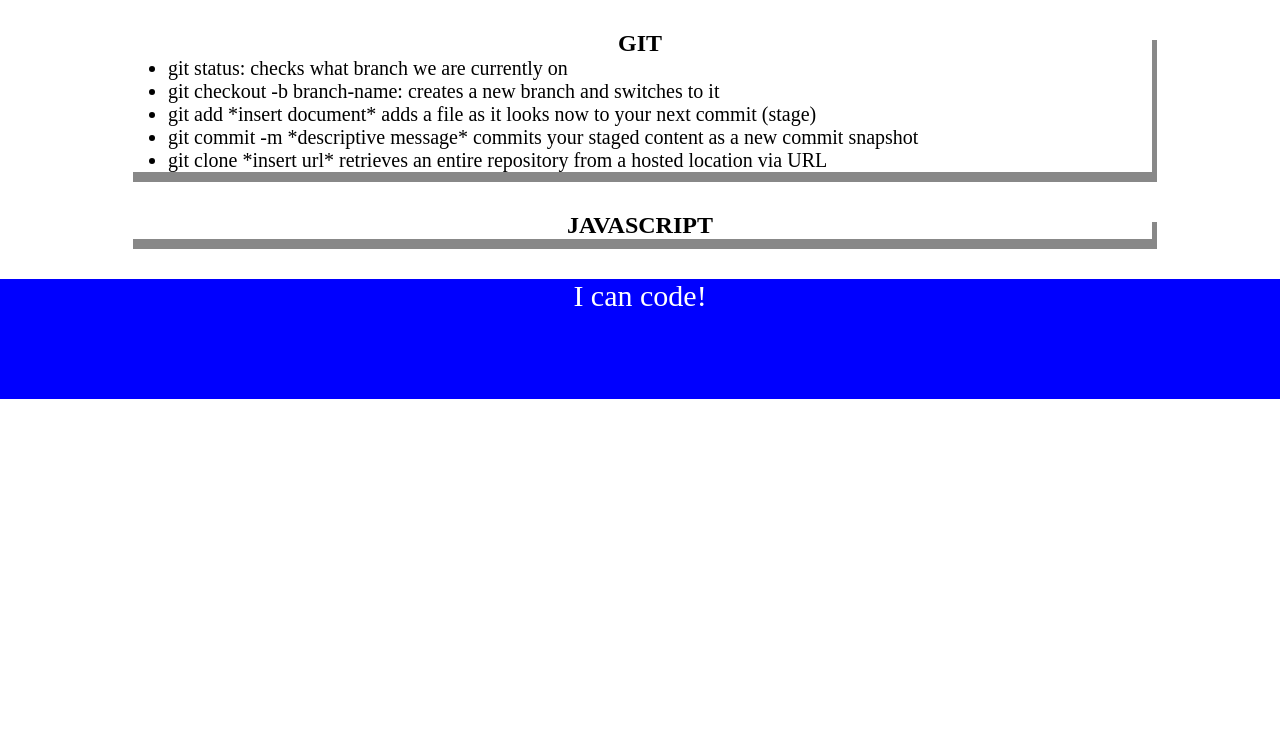
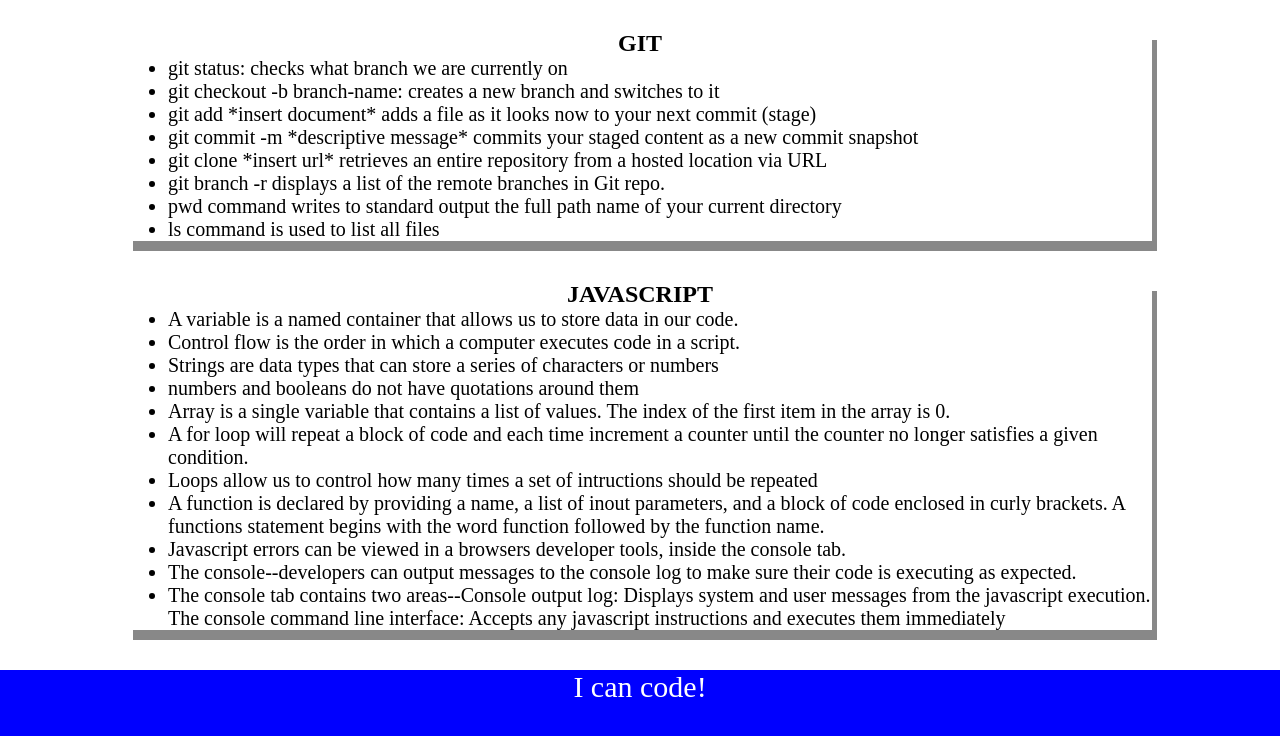
Before and after one commit to nhaslag/Pre-work-study-guide, a plain HTML site: page index.html in a window 1280 px wide. Shown: the part 678-1414 px from the top of the page. Before the commit the page ends 1077 px from the top, so only its background shows below. Drawn offline with Linux system fonts and the light colour scheme.

Commit message:
js changes

```diff
--- a/assets/script.js
+++ b/assets/script.js
@@ -1,19 +1,28 @@
 var topics = ['HTML', 'CSS', 'Git', 'JavaScript'];
+var randomTopic = topics[Math.floor(Math.random() * topics.length)];
 
-for (var x = 0; x < topics.length; x++) {
- console.log(topics[x]);
-}
+function listTopics() {
+    for (var x = 0; x < topics.length; x++) {
+      console.log(topics[x]);
+    }
+   }
 
-/*
-if (topic === 'HTML') {
+function selectTopic() {
+
+if (randomTopic === 'HTML') {
   console.log("Let's study HTML!");
-} else if (topic === 'CSS') {
+} else if (randomTopic === 'CSS') {
   console.log("Let's study CSS!");
-} else if (topic === 'Git') {
+} else if (randomTopic === 'Git') {
   console.log("Let's study Git!");
-} else if (topic === 'JavaScript') {
+} else if (randomTopic === 'JavaScript') {
   console.log("Let's study JavaScript!");
 } else {
   console.log('Please try again!');
-}
-*/
+    }
+   }
+
+console.log('Here are the topics we learned through Prework:');
+listTopics();
+console.log('Which topic should we study first?');
+selectTopic();
--- a/index.html
+++ b/index.html
@@ -43,7 +43,6 @@
           Each declaration includes a CSS property name and a value, separated by a colon.
           Multiple CSS declarations are separated with semicolons, and declaration blocks are surrounded by curly braces</li>
         </ul>
-
       </section>
 
       <section class="card" id="git-section">
@@ -56,14 +55,30 @@
         <li>git add *insert document* adds a file as it looks now to your next commit (stage)</li>
         <li>git commit -m *descriptive message* commits your staged content as a new commit snapshot</li>
         <li>git clone *insert url* retrieves an entire repository from a hosted location via URL</li>
+        <li>git branch -r displays a list of the remote branches in Git repo.</li>
+        <li>pwd command writes to standard output the full path name of your current directory</li>
+        <li>ls command is used to list all files</li>
       </ul>
       </section>
 
       <section class="card" id="javascript-section">
 
-        <h2>JAVASCRIPT</h2>
+      <h2>JAVASCRIPT</h2>
+      <ul>
+        <li>A variable is a named container that allows us to store data in our code.</li>
+        <li>Control flow is the order in which a computer executes code in a script.</li>
+        <li>Strings are data types that can store a series of characters or numbers</li>
+        <li>numbers and booleans do not have quotations around them</li>
+        <li>Array is a single variable that contains a list of values. The index of the first item in the array is 0.</li>
+        <li>A for loop will repeat a block of code and each time increment a counter until the counter no longer satisfies a given condition.</li>
+        <li>Loops allow us to control how many times a set of intructions should be repeated</li>
+        <li>A function is declared by providing a name, a list of inout parameters, and a block of code enclosed in curly brackets. A functions statement begins with the word function followed by the function name.</li>
+        <li>Javascript errors can be viewed in a browsers developer tools, inside the console tab.</li>
+        <li>The console--developers can output messages to the console log to make sure their code is executing as expected.</li>
+        <li>The console tab contains two areas--Console output log: Displays system and user messages from the javascript execution. The console command line interface: Accepts any javascript instructions and executes them immediately</li>
+      </ul>
+      </section>
 
-      </section>
     </main>
 
     <footer>
```
